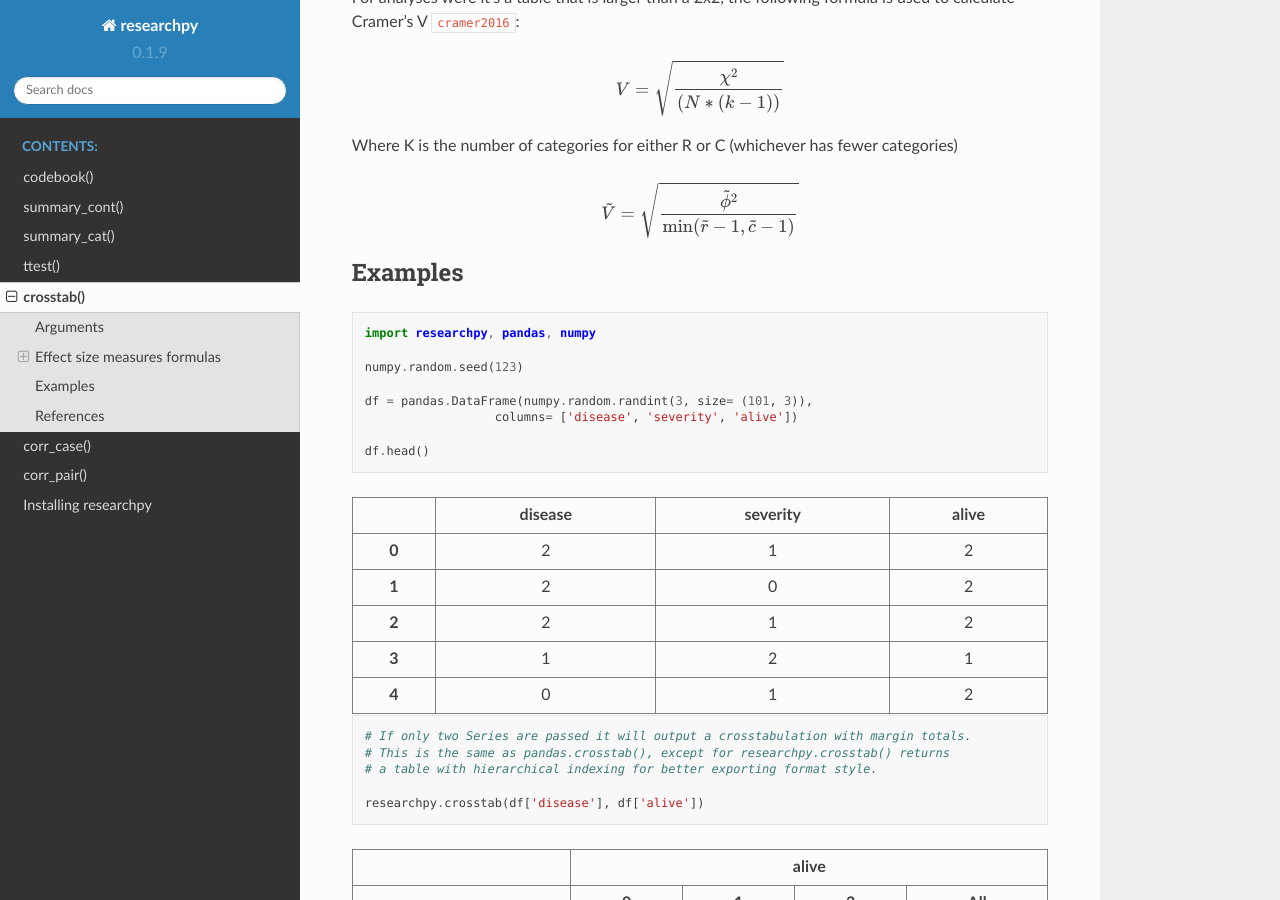
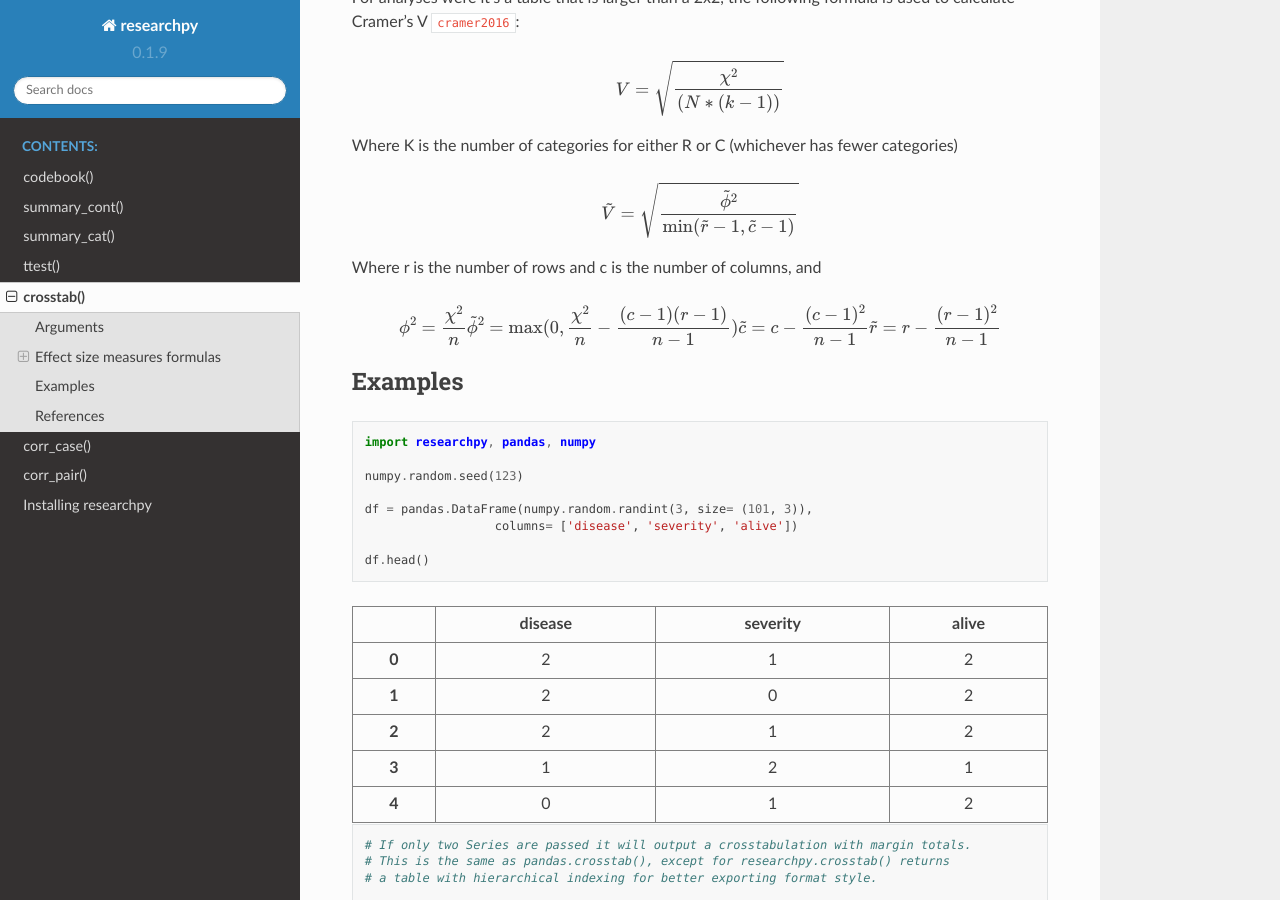
Before and after one commit to researchpy/documentation, a Sphinx documentation site: the page built from source/crosstab_documentation.rst, in a window 1280 px wide and 900 px high, scrolled down 1947 px. Built offline with Sphinx 7.4.7 and the Read the Docs theme 2.0.0, drawn with Linux system fonts in a browser that asks for light colours; cross-references to code outside the pages are shown as plain code.

Commit message:
Update crosstab_documentation.rst

```diff
--- a/source/crosstab_documentation.rst
+++ b/source/crosstab_documentation.rst
@@ -92,8 +92,13 @@ categories)
 .. math::
  \tilde{V} = \sqrt\frac{\tilde{\phi}^2}{\text{min}(\tilde{r} - 1, \tilde{c} - 1)}
 
+Where r is the number of rows and c is the number of columns, and
 
-
+.. math::
+ \phi^2 = \frac{\chi^2}{n}
+ \tilde{\phi}^2 = \text{max}(0, \frac{\chi^2}{n} - \frac{(c - 1)(r - 1)}{n - 1})
+ \tilde{c} = c - \frac{(c - 1)^2}{n - 1}
+ \tilde{r} = r - \frac{(r - 1)^2}{n - 1}
 
 
 Examples
```
